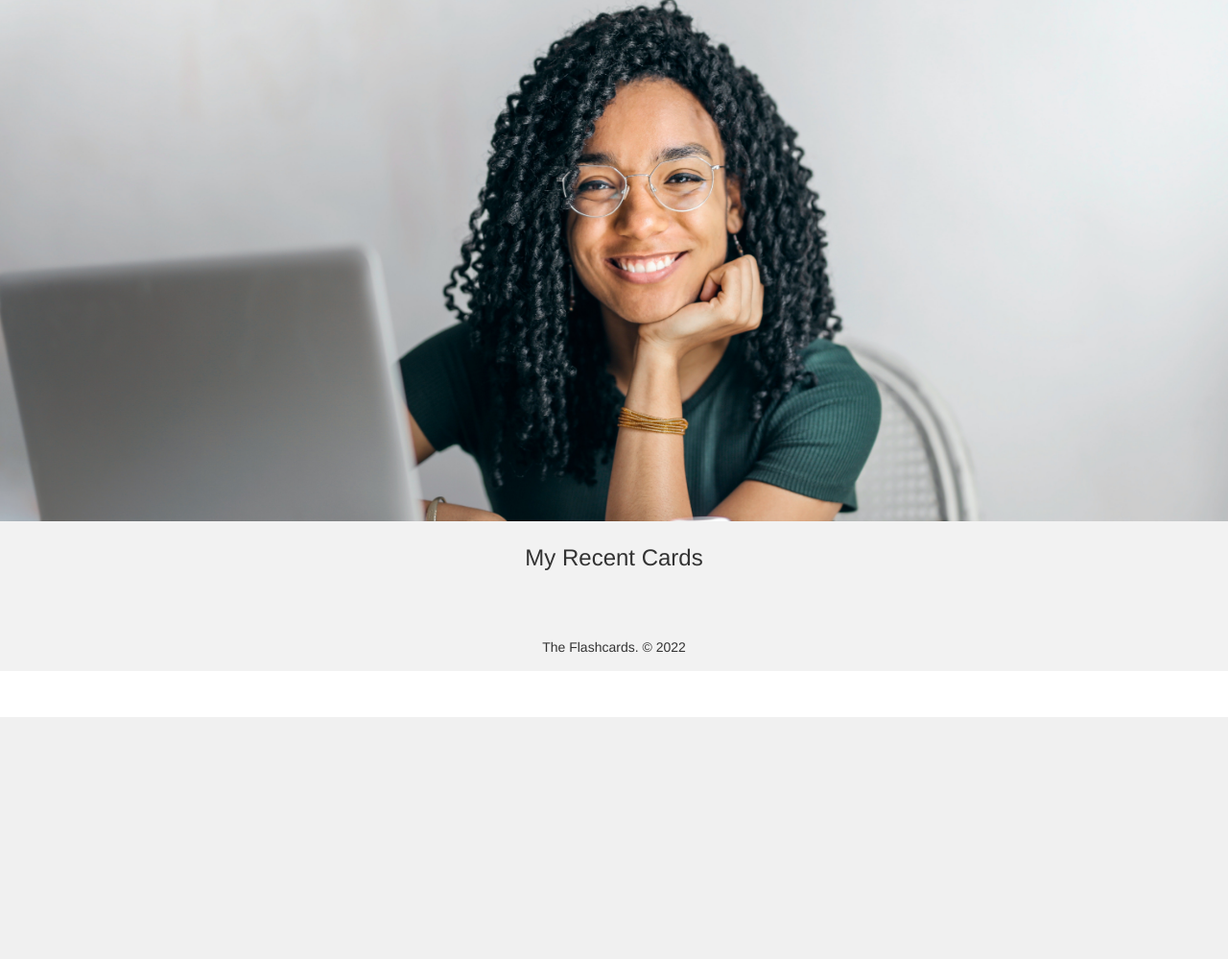
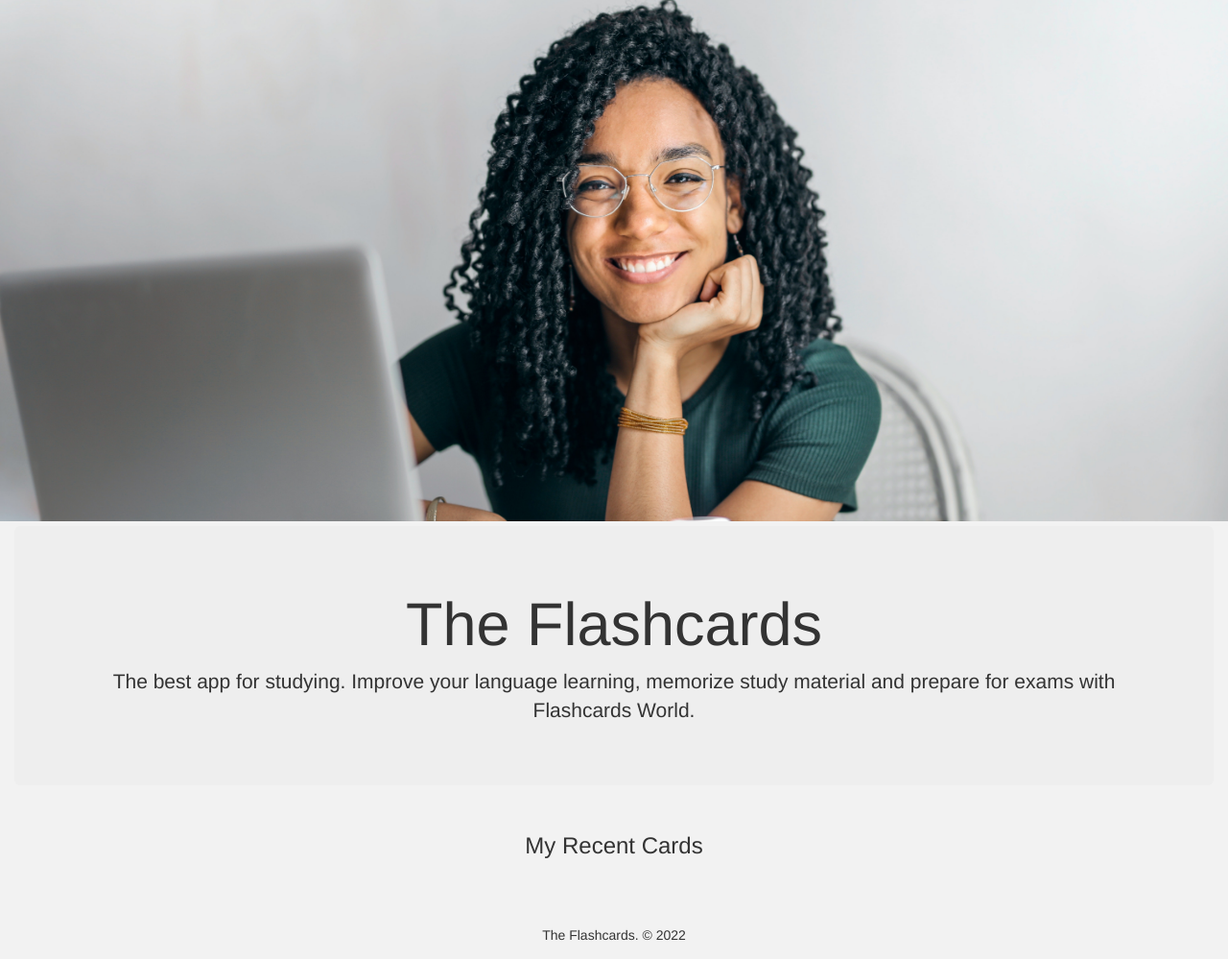
Before and after one commit to nyakiochristine/django-flashcards, a Django app: template templates/base.html in a window 1280 px wide. Shown: the part 53-1052 px from the top of the page at 96% size. Before the commit the page ends 800 px from the top, so only its background shows below. Run offline with Django 4.2, Linux system fonts and the light colour scheme; the template is opened without the code that fills it, so the values that code supplies are empty; some libraries are stand-ins or nearby versions.

Commit message:
ft:added app description text

```diff
--- a/templates/base.html
+++ b/templates/base.html
@@ -53,7 +53,12 @@
 
 <footer class="container-fluid text-center">
 
-
+  <div class="jumbotron">
+    <div class="container text-center ">
+      <h1>The Flashcards</h1>
+      <p>The best app for studying. Improve your language learning, memorize study material and prepare for exams with Flashcards World.</p>
+    </div>
+  </div>
 
 <div class="container-fluid bg-3 text-center">
   <h3>My Recent Cards</h3><br>
```
